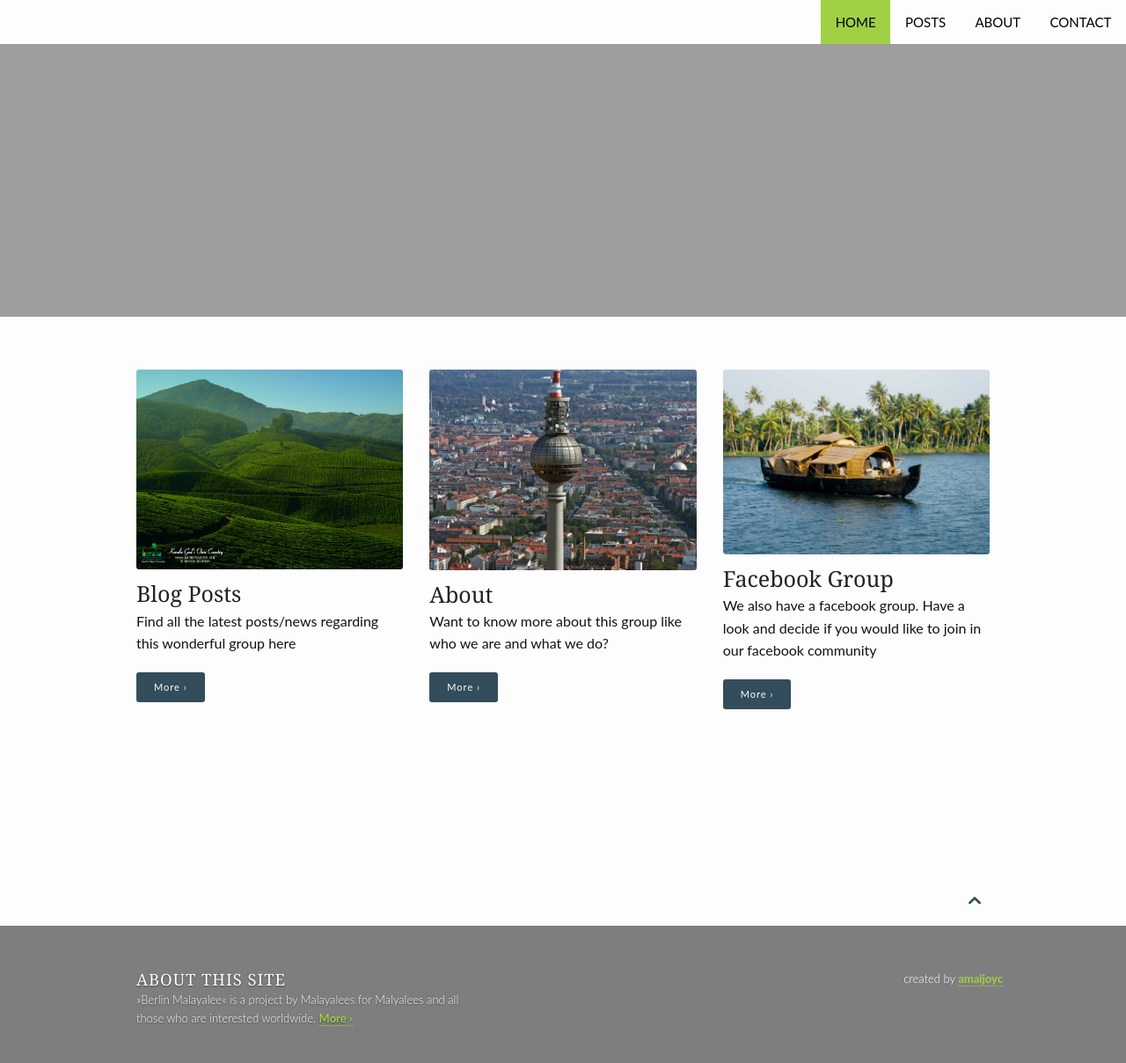
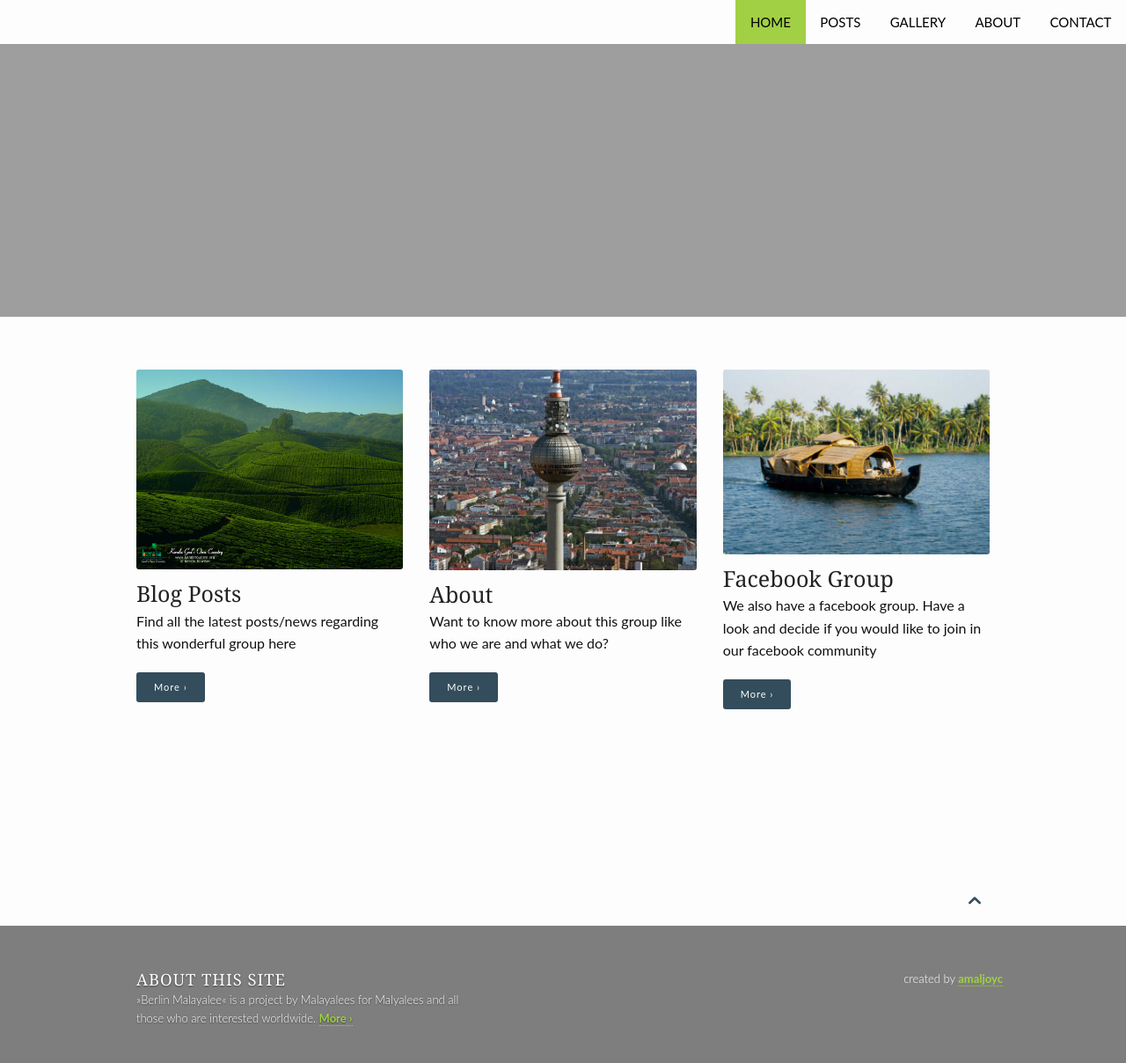
Before and after one commit to amaljoyc/bm-demo, a Jekyll site: the page built from pages/pages-root-folder/index.md, in a window 1280 px wide. Shown: the whole page at 88% size. Built offline with Jekyll 4.4.1, drawn with Linux system fonts in a browser that asks for light colours.

Commit message:
gallery link

```diff
--- a/_data/navigation.yml
+++ b/_data/navigation.yml
@@ -3,6 +3,10 @@
   side: right
 
 - title: Posts
+  url: "/blog/"
+  side: right
+
+- title: Gallery
   url: "/blog/"
   side: right
 
```
